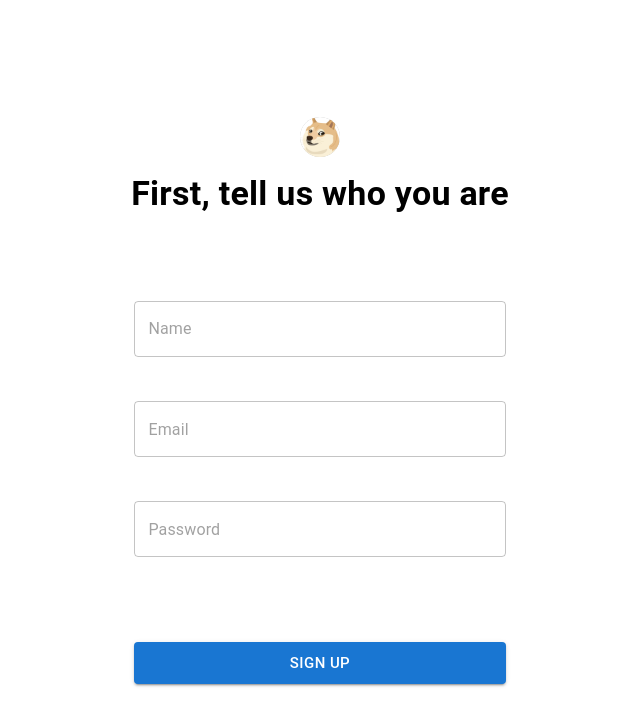
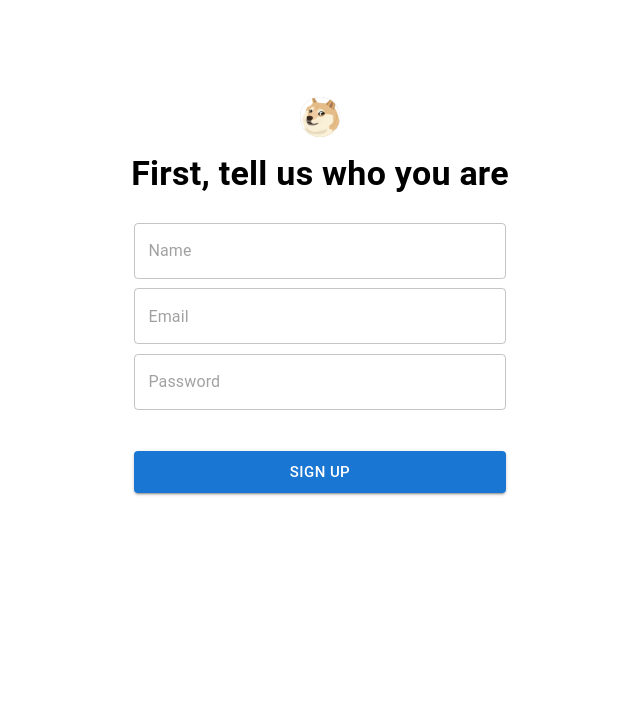
Before and after one commit to YumeT023/chat-app, a Next.js app: page /auth/sign-up in a window 1280 px wide. Shown: the top 726 px of the page, without its empty margins (320-960 px from the left). Built offline with nearby package versions, Linux system fonts and the light colour scheme.

Commit message:
feat: add field validation

```diff
--- a/package.json
+++ b/package.json
@@ -11,6 +11,7 @@
   "dependencies": {
     "@emotion/react": "^11.10.8",
     "@emotion/styled": "^11.10.8",
+    "@hookform/resolvers": "^3.1.0",
     "@mui/icons-material": "^5.11.16",
     "@mui/material": "^5.12.2",
     "@types/node": "18.16.3",
@@ -22,7 +23,8 @@
     "react": "18.2.0",
     "react-dom": "18.2.0",
     "react-hook-form": "^7.43.9",
-    "typescript": "5.0.4"
+    "typescript": "5.0.4",
+    "yup": "^1.1.1"
   },
   "devDependencies": {
     "prettier": "^2.8.8"
--- a/src/modules/auth/components/SignUp.tsx
+++ b/src/modules/auth/components/SignUp.tsx
@@ -1,8 +1,11 @@
+import {Avatar, Box, Button, TextField, Typography} from "@mui/material";
+import {useForm} from "react-hook-form";
+import {object, string} from "yup";
+import {yupResolver} from "@hookform/resolvers/yup";
+import {RoundedBox} from "@/src/ui/common/box";
+import Image from "next/image";
 import styles from "./auth.module.css";
-import {RoundedBox} from "@/src/ui/common/box";
 import dogeImage from "@/src/assets/img/doge-meme-icon.jpg";
-import {Avatar, Box, Button, TextField, Typography} from "@mui/material";
-import Image from "next/image";
 
 const common = {
   variant: "outlined" as "outlined",
@@ -11,9 +14,29 @@ const common = {
   },
 };
 
+const schema = object({
+  name: string().min(8).required(),
+  email: string().email().required(),
+  password: string().min(8),
+}).required();
+
 export const SignUp = () => {
+  const {
+    register,
+    handleSubmit,
+    formState: {errors},
+  } = useForm({
+    resolver: yupResolver(schema),
+  });
+
+  const onSubmit = (values: any) => {
+    console.log(errors);
+    console.log("values> ", values);
+  };
+
   return (
     <RoundedBox>
+      <form onSubmit={handleSubmit(onSubmit)}>
         <Box className={styles.login_container}>
           <Box className={styles.login_head}>
             <Avatar>
@@ -26,16 +49,38 @@ export const SignUp = () => {
             >{`First, tell us who you are`}</Typography>
           </Box>
           <Box className={styles.login_body}>
-          <TextField size="medium" placeholder="Name" {...common} />
-          <TextField size="medium" placeholder="Email" type="email" {...common} />
-          <TextField size="medium" placeholder="Password" type="password" {...common} />
+            <TextField
+              size="medium"
+              placeholder="Name"
+              error={!!errors.name?.message}
+              {...common}
+              {...register("name", {required: true})}
+              helperText={<>{errors.name?.message}</>}
+            />
+            <TextField
+              size="medium"
+              placeholder="Email"
+              error={!!errors.email?.message}
+              {...common}
+              {...register("email", {required: true})}
+              helperText={<>{errors.email?.message}</>}
+            />
+            <TextField
+              size="medium"
+              placeholder="Password"
+              error={!!errors.password?.message}
+              {...common}
+              {...register("password", {required: true})}
+              helperText={<>{errors.password?.message}</>}
+            />
           </Box>
           <Box className={styles.login_actions}>
-          <Button size="large" {...common} variant="contained" disableRipple>
+            <Button size="large" {...common} variant="contained" disableRipple type="submit">
               Sign up
             </Button>
           </Box>
         </Box>
+      </form>
     </RoundedBox>
   );
 };
```
Also changed, not shown: 1 other file (tests, documents, lock files or other folders). Lines whose indentation alone changed are shown as unchanged.
